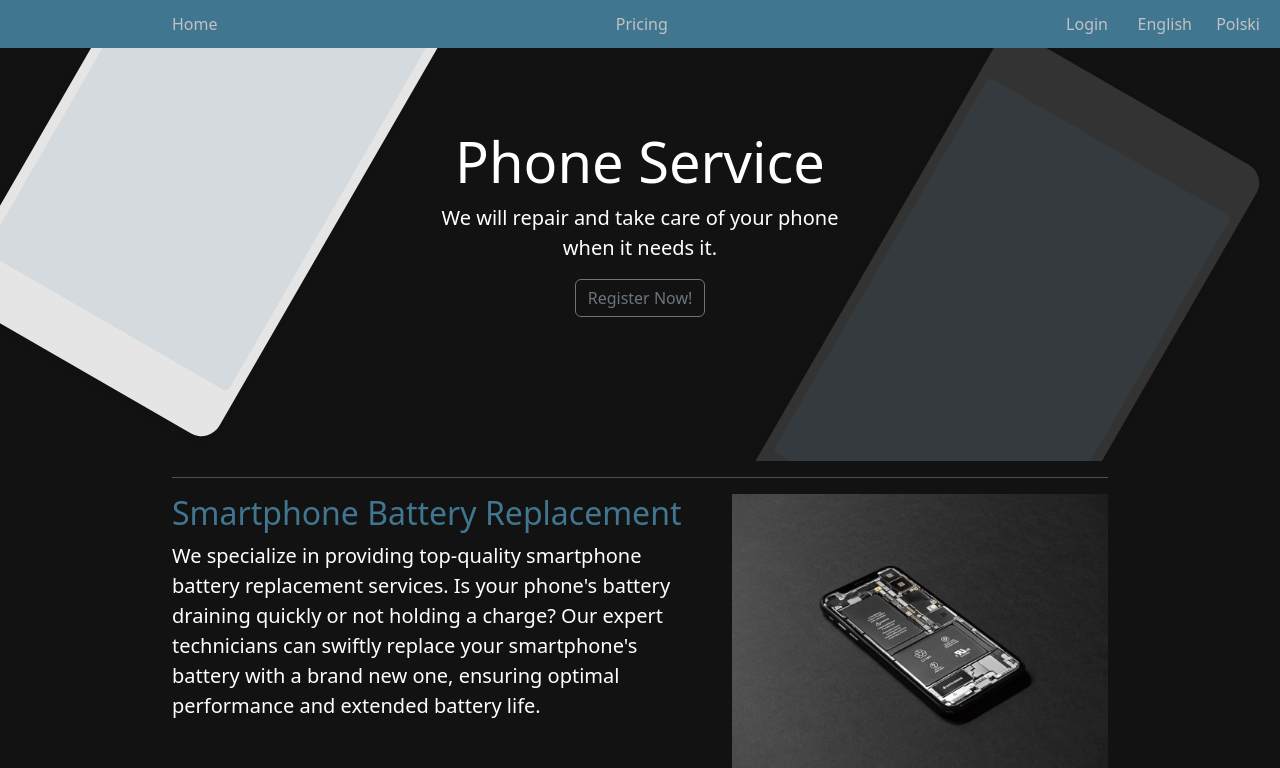
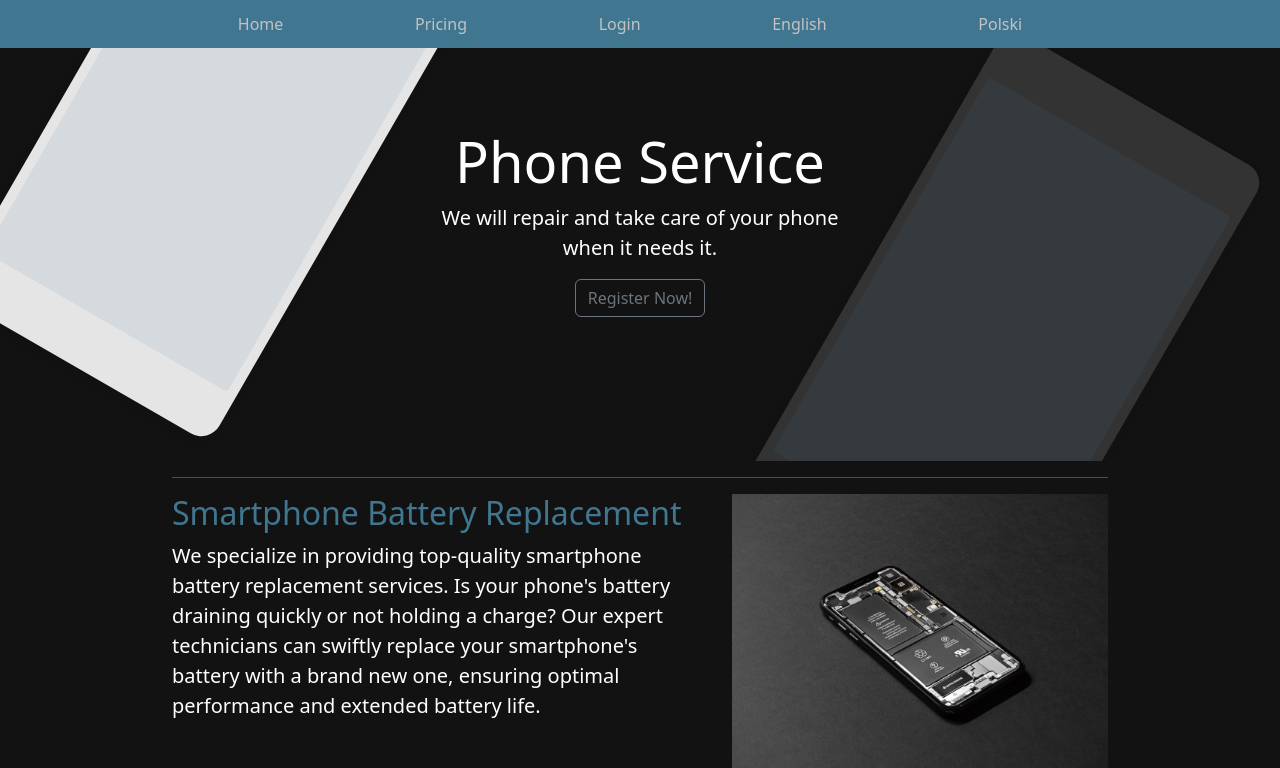
Before and after one commit to oskarpasko/django-univ-webproject, a Django app: page /en/record/ in a window 1280 px wide. Shown: the top 768 px of the page. Run offline with Django 4.2, Linux system fonts and the light colour scheme; data comes from the database, SQL or seed files in the repository; some libraries are stand-ins or nearby versions.

Commit message:
Fixed header CSS

```diff
--- a/phone_service/record/templates/record/includes/header.html
+++ b/phone_service/record/templates/record/includes/header.html
@@ -4,8 +4,16 @@
 {% get_available_languages as AVAILABLE_LANGUAGES %}
 {% get_language_info_list for AVAILABLE_LANGUAGES as languages %}
 
+{% block css_styles %}
+<style>
+  .container {
+    max-width: 960px;
+  }
+</style>
+{% endblock css_styles %}
+
 <nav class="site-header sticky-top py-1">
-    <div class="container d-flex flex-column flex-md-row justify-content-between">
+    <div class="container d-flex flex-column flex-md-row justify-content-around">
       <a class="py-2 d-none d-md-inline-block text-decoration-none" href="{% url 'index' %}">{% trans "Home" %}</a>
       <a class="py-2 d-none d-md-inline-block text-decoration-none" href="{% url 'pricing' %}">{% trans "Pricing" %}</a>
       {% if user.is_authenticated %}
@@ -15,14 +23,12 @@
       {% else %}
         <a class="py-2 d-none d-md-inline-block text-decoration-none" href="{% url 'login' %}">{% trans "Login" %}</a>
       {% endif %}
-      <span class="position-absolute top-50 end-0 translate-middle-y">
       {% for language in languages %}
-        <a class="py-2 d-none d-md-inline-block text-decoration-none lan"
+        <a class="py-2 d-none d-md-inline-block text-decoration-none lan align-self-md-end"
            href="/{{ language.code }}/record"
           {% if language.code == CURRENT_LANGUAGE %} class="active"{% endif %}>
           {{ language.name_local|title }}
         </a>
       {% endfor %}
-      </span>
     </div>
  </nav>
--- a/phone_service/record/templates/record/user.html
+++ b/phone_service/record/templates/record/user.html
@@ -13,6 +13,7 @@
 {% block content %}
 
 {% include 'record/includes/header.html' %}
+
 <div class="container mt-5 ">
     <div class="row">
         <div class="col-md-3">
```
